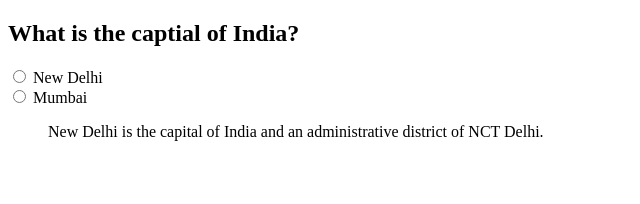
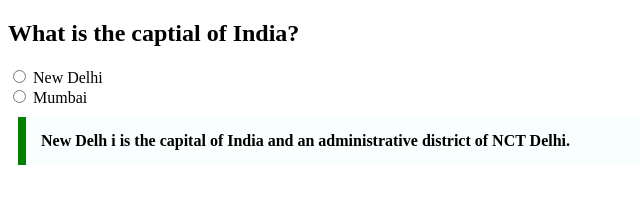
Before and after one commit to acciojob/trivia-Rishabhk0207, a website: page main.html in a window 1280 px wide. Shown: the whole page, without its empty margins (0-640 px from the left). Drawn offline with Linux system fonts and the light colour scheme.

Commit message:
created a submission

```diff
--- a/main.html
+++ b/main.html
@@ -17,7 +17,8 @@
 		<input type="radio" name="mumbai">
 		<label name="mumbai">Mumbai</label>
 
-		<blockquote>New Delhi is the capital of India and
+		<blockquote cite="https://en.wikipedia.org/wiki/New_Delhi">New Delh
+			i is the capital of India and
 			an administrative district of NCT Delhi.</blockquote>
 	</section>
     <script type="text/javascript" src="./script.js">
--- a/styles.css
+++ b/styles.css
@@ -1,2 +1,10 @@
 
 /* Your CSS Code here. */
+blockquote{
+	border-left:8px solid green;
+	background-color:#f8fffe;
+	font-weight:bold;
+	max-width:600px;
+	margin:10px;
+	padding:15px;
+}
```
